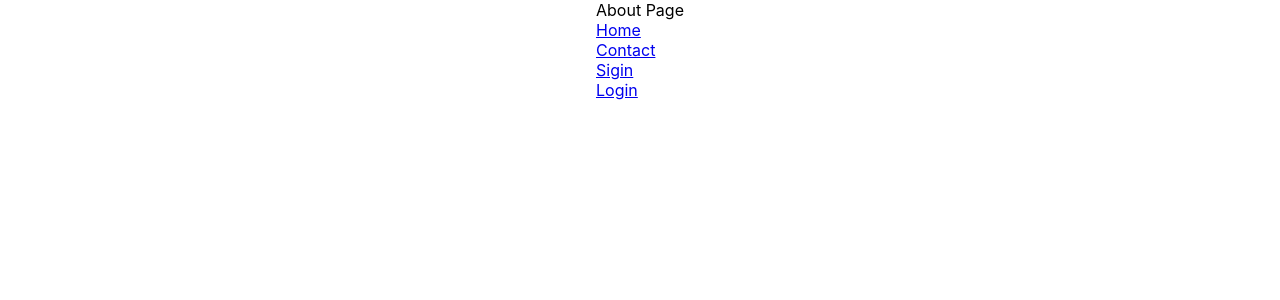
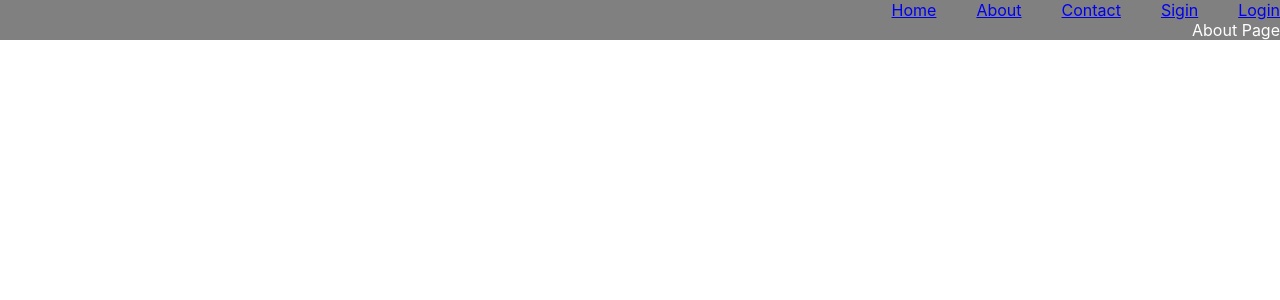
Before and after one commit to MuhammadHamza786-web/firebase-project, a React (Create React App) app: page /About in a window 1280 px wide. Shown: the top 300 px of the page. Built offline with nearby package versions, Linux system fonts and the light colour scheme.

Commit message:
Add code

```diff
--- a/src/App.css
+++ b/src/App.css
@@ -1,6 +1,13 @@
 .header{
     display: flex;
+    justify-content: right;
+    align-items: center;
+    gap: 20px;
+    background-color: gray;
+    color: white;
+}
+.heading{
+    display: flex;
     justify-content: center;
-    align-items: center;
 
 }
--- a/src/App.jsx
+++ b/src/App.jsx
@@ -4,12 +4,14 @@ import Login from "./pages/Login";
 import Home from  "./pages/Home";
 import About from "./pages/About";
 import Contact from "./pages/Contact";
+import Header from './pages/Header';
 import { Routes , Route } from 'react-router-dom';
 
 function App() {
 
   return (
     <div className="App">
+      <Header/>
       <header className='header'>
 
       <Routes>
--- a/src/pages/About.jsx
+++ b/src/pages/About.jsx
@@ -1,5 +1,5 @@
 import React from 'react'
-import { Link } from 'react-router'
+import { Link } from 'react-router-dom'
 
 const About = () => {
   return (
@@ -7,13 +7,6 @@ const About = () => {
 
     <div>About Page</div>
 
-        <Link to={"/"}>Home</Link>
-         <br />
-        <Link to={"/Contact"}>Contact</Link>
-        <br/>
-        <Link to={"/Sigin"}>Sigin</Link>
-         <br />
-        <Link to={"/Login"}>Login</Link>
     </div>
   )
 }
--- a/src/pages/Contact.jsx
+++ b/src/pages/Contact.jsx
@@ -1,5 +1,5 @@
 import React from 'react'
-import { Link } from 'react-router'
+import { Link } from 'react-router-dom'
 
 
 const Contact = () => {
@@ -7,13 +7,6 @@ const Contact = () => {
     <div className='contact'>
 
     <div>Contact Page</div>
-        <Link to={"/"}>Home</Link>
-         <br />
-        <Link to={"/About"}>About</Link>
-        <br/>
-        <Link to={"/Sigin"}>Sigin</Link>
-         <br />
-        <Link to={"/Login"}>Login</Link>
 
     </div>
   )
--- /dev/null
+++ b/src/pages/Header.jsx
@@ -0,0 +1,23 @@
+import React from 'react'
+import { Link } from 'react-router-dom'
+
+const Header = () => {
+  return (
+    <div className='header'>
+
+
+    <Link to={"/"}>Home</Link>
+    <br />
+    <Link to={"/About"}>About</Link>
+    <br/>
+    <Link to={"/Contact"}>Contact</Link>
+    <br />
+    <Link to={"/Sigin"}>Sigin</Link>
+     <br />
+    <Link to={"/Login"}>Login</Link>
+
+    </div>
+  )
+}
+
+export default Header
--- a/src/pages/Home.jsx
+++ b/src/pages/Home.jsx
@@ -5,15 +5,7 @@ import { Link } from 'react-router-dom'
 const Home = () => {
   return (
     <div className='home'>
-
-    <div>Home Page</div>
-    <Link to={"/About"}>About</Link>
-    <br/>
-    <Link to={"/Contact"}>Contact</Link>
-    <br />
-    <Link to={"/Sigin"}>Sigin</Link>
-     <br />
-    <Link to={"/Login"}>Login</Link>
+<h1 className='heading'>home page</h1>
 
   </div>
   )
--- a/src/pages/Login.jsx
+++ b/src/pages/Login.jsx
@@ -1,5 +1,5 @@
 import React from 'react'
-import { Link } from 'react-router'
+import { Link } from 'react-router-dom'
 
 const login = () => {
   return (
@@ -7,13 +7,6 @@ const login = () => {
 
     <div>login page</div>
 
-        <Link to={"/"}>Home</Link>
-         <br />
-        <Link to={"/Contact"}>Contact</Link>
-        <br/>
-        <Link to={"/About"}>About </Link>
-         <br />
-        <Link to={"/Sigin"}>Sigin</Link>
     </div>
   )
 }
--- a/src/pages/Sigin.jsx
+++ b/src/pages/Sigin.jsx
@@ -1,5 +1,5 @@
 import React from 'react'
-import { Link } from 'react-router'
+import { Link } from 'react-router-dom'
 
 const sigin = () => {
   return (
@@ -7,13 +7,6 @@ const sigin = () => {
 
     <div>sigin page</div>
 
-        <Link to={"/"}>Home</Link>
-         <br />
-        <Link to={"/Contact"}>Contact</Link>
-        <br/>
-        <Link to={"/About"}>About</Link>
-         <br />
-        <Link to={"/Login"}>Login</Link>
     </div>
   )
 }
```
